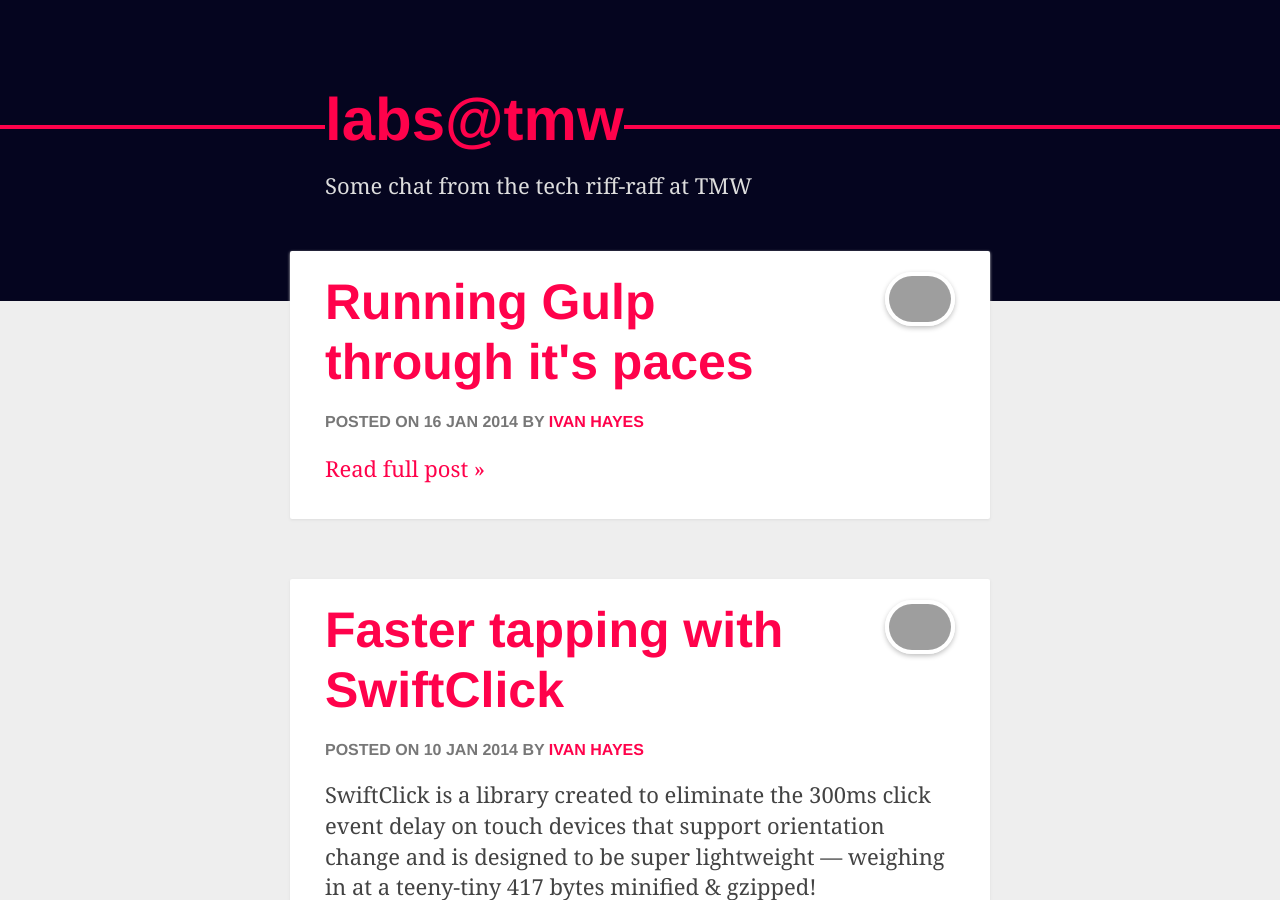
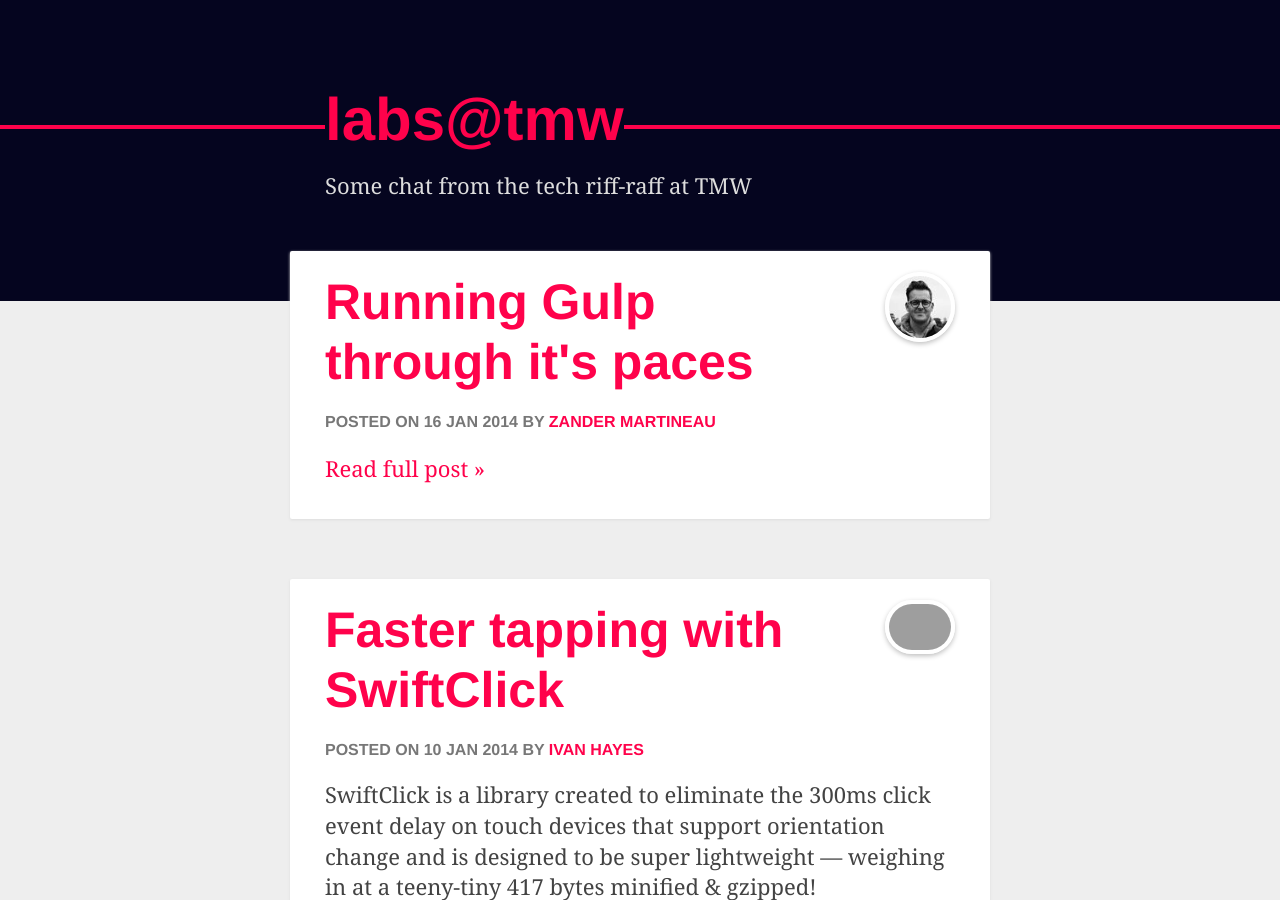
Before and after one commit to tmwagency/labs-blog, a Jekyll site: the page built from index.html, in a window 1280 px wide and 900 px high. Built offline with Jekyll 4.4.1, drawn with Linux system fonts in a browser that asks for light colours; some web fonts are replaced; Markdown is read by kramdown in place of the engine named in the settings; a script that is not in the unit is left out; the list of posts is cut into pages by our own code; grey boxes are pictures that could not be loaded.

Commit message:
update author and img paths

```diff
--- a/_posts/2014-01-15-gulp-grunt-comparison.md
+++ b/_posts/2014-01-15-gulp-grunt-comparison.md
@@ -8,7 +8,7 @@
   - "gulp"
   - "grunt"
   - "node"
-author: ivan
+author: zander
 excerpt: ""
 published: true
 ---
@@ -21,12 +21,14 @@
 
 ## Speed comparison tests
 ### Sass compilation
-<figure><img src="/img/blog/kickoff-gulp-test/compare-sass.jpg" alt="Grunt and Gulp Sass compilation comparison"></figure>
+<figure><img src="/img/blog/kickoff-gulp-test/compare-sass.gif" alt="Grunt and Gulp Sass compilation comparison"></figure>
+
 The difference here is massive, and immediately you can see what all the fuss is about. Grunt uses [grunt-contrib-sass](https://github.com/gruntjs/grunt-contrib-sass) and Gulp uses [gulp-ruby-sass](https://github.com/sindresorhus/gulp-ruby-sass/) (both of which use Ruby) to compile. Gulp-ruby-sass is slower than [gulp-sass](https://github.com/dlmanning/gulp-sass), but more stable and feature-rich.
 
 
 ### Javascript minification and concatination using Uglify.js
-<figure><img src="/img/blog/kickoff-gulp-test/compare-js.jpg" alt="Grunt and Gulp Javascript minification and concatination using Uglify.js"></figure>
+<figure><img src="/img/blog/kickoff-gulp-test/compare-js.gif" alt="Grunt and Gulp Javascript minification and concatination using Uglify.js"></figure>
+
 The difference here is not that large but it is still impressive.
 
 ### Live Reload
```
